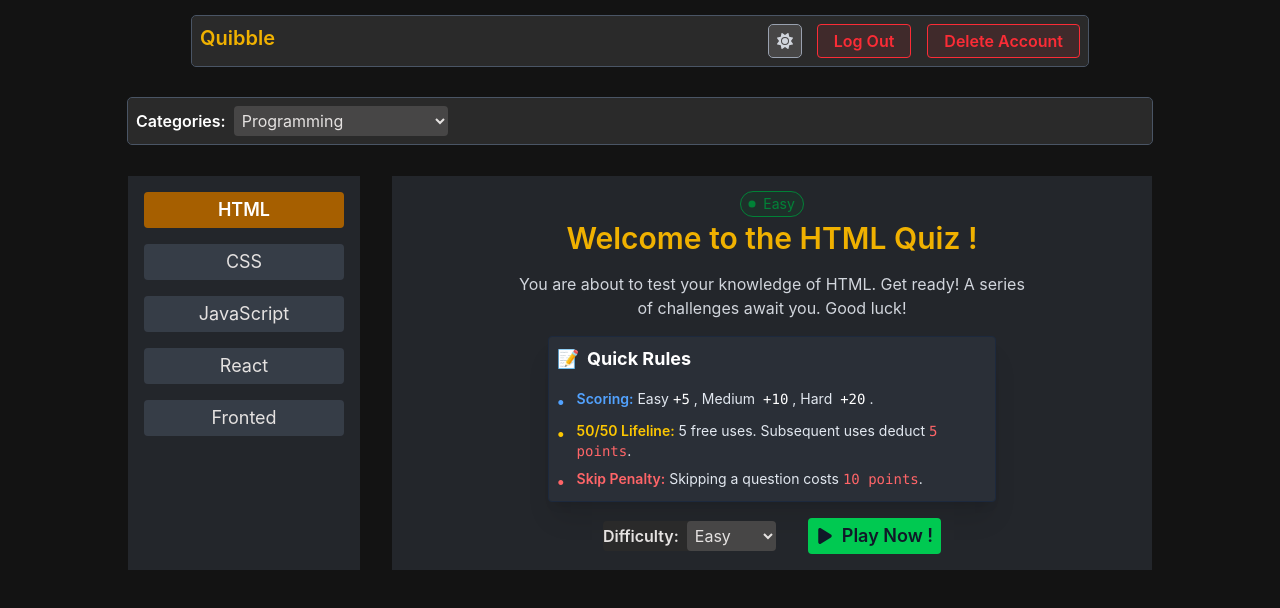
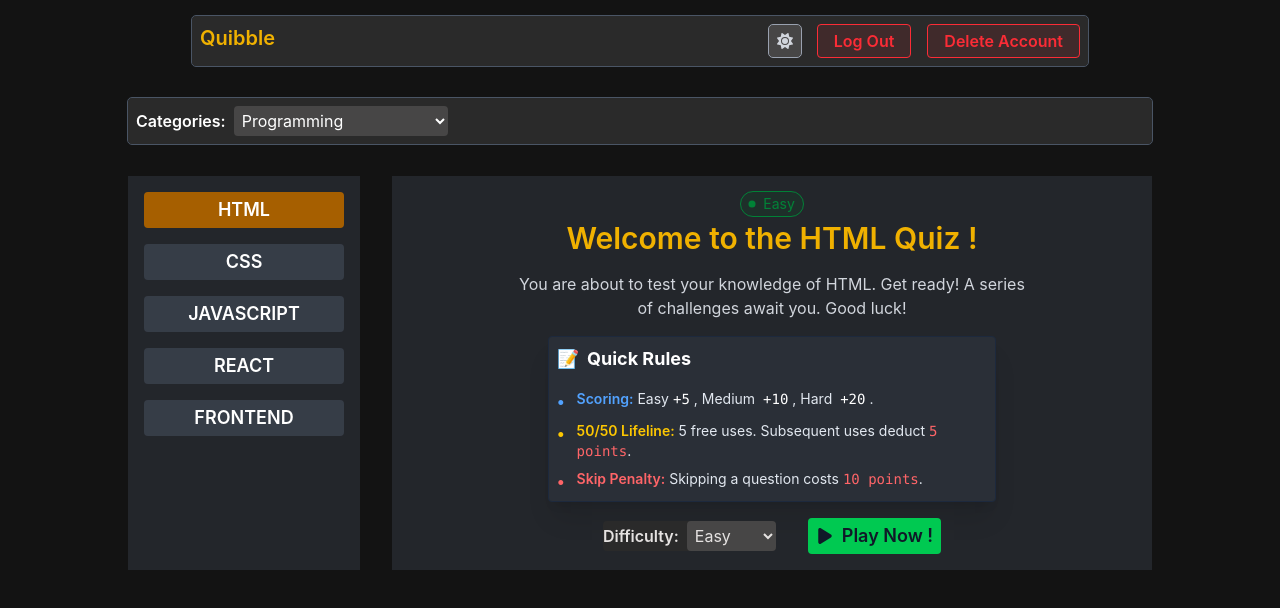
Before and after one commit to RaviCoderWallah/Quibble-Quiz-Web-App, a React (Vite) app: page /quiz in a window 1280 px wide. Both pictures are taken after typing "Sample", "name@example.com", "Sample123" into the empty fields and a click on the button "Sign Up Now". Shown: the top 608 px of the page. Built offline with nearby package versions, Linux system fonts and the light colour scheme.

Commit message:
feat: create QuizContext files and make useQuiz Hook.

```diff
--- a/src/Pages/QuizScreen.jsx
+++ b/src/Pages/QuizScreen.jsx
@@ -4,38 +4,34 @@ import useFetch from "../hooks/useFetch";
 import CategoryFilter from "../feature/quiz/CategoryFilter";
 import Sidebar from "../feature/quiz/Sidebar";
 import QuizGamePlayScreen from "../feature/quiz/QuizGamePlayContainer";
+import useQuiz from "../hooks/useQuiz";
 
-const DATA_URL = "/data/quiz-question.json";
+// const DATA_URL = "/data/quiz-question.json";
 
 const QuizScreen = () => {
   const { user, isLogged, isAuthLoaded } = useAuth();
-  const { data, error, loading } = useFetch(DATA_URL);
-  if (error) console.error(error);
+  // const { data, error, loading } = useFetch(DATA_URL);
+  // if (error) console.error(error);
+
+  const { activeCategory, allSubCategories, activeSubCategory, activeDifficulty, activeQuestionData } = useQuiz();
+  console.log(activeCategory, allSubCategories, activeSubCategory, activeDifficulty, activeQuestionData);
 
   //For Auth
-  if (!isAuthLoaded) {
-    return null;
-  }
+  if (!isAuthLoaded) return null;
+  if (!user) return <Navigate to="/signup" replace />;
+  if (!isLogged) return <Navigate to="/login" replace />;
 
-  if (!user) {
-    return <Navigate to="/signup" replace />;
-  }
-
-  if (!isLogged) {
-    return <Navigate to="/login" replace />;
-  }
+  // if (loading) return <h1>Loading quizes data....</h1>;
 
 
-  if (loading) return <h1>Loading quizes data....</h1>;
 
-  console.log(data, error, loading);
 
   return (
     <main className="max-w-5xl w-full mx-auto">
       <CategoryFilter />
       <div className="grid md:grid-cols-8 gap-8 my-8 min-h-80">
-        <Sidebar/>
-        <QuizGamePlayScreen/>
+        <Sidebar />
+        <QuizGamePlayScreen />
       </div>
     </main>
   );
--- /dev/null
+++ b/src/context/QuizContext.jsx
@@ -0,0 +1,61 @@
+import { createContext, useEffect, useState } from "react";
+import useFetch from "../hooks/useFetch";
+
+export const QuizContext = createContext();
+
+export const QuizContextProvider = ({ children }) => {
+    const [activeCategory, setActiveCategory] = useState("programming");
+    const [activeSubCategory, setActiveSubCategory] = useState("html");
+    const [activeDifficulty, setActiveDifficulty] = useState("easy");
+    const [activeQuestionData, setActiveQuestionData] = useState([]);
+
+    const { data } = useFetch("/data/quiz-question.json");
+    const [allSubCategories, setAllSubCategories] = useState([]);
+
+    useEffect(() => {
+        if (data && data[activeCategory]) {
+            const subCats = Object.keys(data[activeCategory]);
+            setAllSubCategories(subCats);
+
+            if (!subCats.includes(activeSubCategory)) {
+                setActiveSubCategory(subCats[0]);
+            }
+        }
+    }, [data, activeCategory]);
+
+    const changeCategory = (data) => {
+      setActiveCategory(data);
+    }
+
+    const changeSubCategory = (data) => {
+        setActiveSubCategory(data);
+    }
+
+    const changeDifficulty = (data) => {
+        setActiveDifficulty(data);
+    }
+
+    //Get Current Question Data Array.
+    useEffect(() => {
+        if (data && data[activeCategory] && data[activeCategory][activeSubCategory]) {
+            setActiveQuestionData(data[activeCategory][activeSubCategory][activeDifficulty] || []);
+        }
+    }, [data, activeCategory, activeSubCategory, activeDifficulty])
+
+    const userControlsData = {
+        activeCategory,
+        allSubCategories,
+        activeSubCategory,
+        activeDifficulty,
+        activeQuestionData,
+        changeCategory,
+        changeSubCategory,
+        changeDifficulty
+    }
+
+    return (
+        <QuizContext.Provider value={userControlsData}>
+            {children}
+        </QuizContext.Provider>
+    )
+}
--- a/src/feature/quiz/CategoryFilter.jsx
+++ b/src/feature/quiz/CategoryFilter.jsx
@@ -1,9 +1,19 @@
+import useQuiz from "../../hooks/useQuiz";
+
 const CategoryFilter = () => {
+  const { activeCategory, changeCategory } = useQuiz();
+
   return (
     <div className="bg-[#2a2a2a] rounded-sm outline-1 outline-gray-600 p-2">
       <div className="flex items-center gap-2">
         <p className="font-semibold text-white">Categories: </p>
-        <select name="" id="" className="bg-[#474646] p-1 rounded-sm">
+        <select
+          name="category"
+          id="category"
+          className="bg-[#474646] p-1 rounded-sm text-white"
+          value={activeCategory}
+          onChange={(e) => changeCategory(e.target.value)}
+        >
           <option value="programming">Programming</option>
           <option value="computer_fundamentals">Computer Fundamentals</option>
           <option value="GK">General Knowledge</option>
--- a/src/feature/quiz/QuizWelcomeScreen.jsx
+++ b/src/feature/quiz/QuizWelcomeScreen.jsx
@@ -58,7 +58,8 @@ const QuizWelcomeScreen = ({setIsWelcomeScreenShow}) => {
                         </select>
                     </div>
                 </div>
-                <button onClick={() => setIsWelcomeScreenShow((prev) => !prev)} className="flex items-center gap-2 bg-green-500 text-gray-900 px-2 py-1 text-lg font-semibold cursor-pointer rounded-sm"> <FaPlay /> Play Now ! </button>
+                <button onClick={() => setIsWelcomeScreenShow((prev) => !prev)}
+                className="flex items-center gap-2 bg-green-500 text-gray-900 px-2 py-1 text-lg font-semibold cursor-pointer rounded-sm hover:bg-green-400"> <FaPlay /> Play Now ! </button>
             </div>
         </div>
     )
--- a/src/feature/quiz/Sidebar.jsx
+++ b/src/feature/quiz/Sidebar.jsx
@@ -1,13 +1,23 @@
+import useQuiz from "../../hooks/useQuiz";
+
 const Sidebar = () => {
+  const { allSubCategories, activeSubCategory, changeSubCategory } = useQuiz();
+
   return (
-    <div className="bg-gray-600/30 col-span-2 flex flex-col gap-4 p-4">
-      <button className="bg-yellow-700 text-white font-semibold py-1 text-lg rounded-sm cursor-pointer hover:scale-105 transition-all ease-in-out duration-500">HTML</button>
-      <button className="bg-gray-600/50 py-1 text-lg rounded-sm  cursor-pointer hover:scale-110 transition-all ease-in-out duration-200">CSS</button>
-      <button className="bg-gray-600/50 py-1 text-lg rounded-sm  cursor-pointer hover:scale-110 transition-all ease-in-out duration-200">JavaScript</button>
-      <button className="bg-gray-600/50 py-1 text-lg rounded-sm  cursor-pointer hover:scale-110 transition-all ease-in-out duration-200">React</button>
-      <button className="bg-gray-600/50 py-1 text-lg rounded-sm  cursor-pointer hover:scale-110 transition-all ease-in-out duration-200">Fronted</button>
+    <div className="bg-gray-600/30 col-span-2 flex flex-col gap-4 p-4 overflow-y-auto max-h-[500px]">
+      {allSubCategories.map((subCat) => (
+        <button
+          key={subCat}
+          onClick={() => changeSubCategory(subCat)}
+          className={`${
+            activeSubCategory === subCat ? "bg-yellow-700" : "bg-gray-600/50"
+          } text-white font-semibold uppercase py-1 text-lg rounded-sm cursor-pointer hover:scale-105 transition-all ease-in-out duration-300`}
+        >
+          {subCat.replace("_", " ")}
+        </button>
+      ))}
     </div>
-  )
-}
+  );
+};
 
-export default Sidebar
+export default Sidebar;
--- /dev/null
+++ b/src/hooks/useQuiz.js
@@ -0,0 +1,10 @@
+import { useContext } from "react"
+import { QuizContext } from "../context/QuizContext"
+
+export default function useQuiz(){
+    const context = useContext(QuizContext);
+    if(!context){
+        throw new Error("QuizProvided must be wrapped in your main Componenet.")
+    }
+    return context;
+}
--- a/src/main.jsx
+++ b/src/main.jsx
@@ -1,23 +1,27 @@
 import { createRoot } from "react-dom/client";
 import { createBrowserRouter, RouterProvider } from "react-router-dom";
+
+//CSS
+import "./index.css";
 
 //Pages
 import App from "./App.jsx";
 import WelcomeScreen from "./Pages/WelcomeScreen";
 import SignUpScreen from "./Pages/SignupScreen.jsx";
 import LoginScreen from "./Pages/LoginScreen.jsx";
+import QuizScreen from "./Pages/QuizScreen.jsx";
 
-//CSS
-import "./index.css";
 import { AuthProvider } from "./context/AuthContext.jsx";
-import QuizScreen from "./Pages/QuizScreen.jsx";
+import { QuizContextProvider } from "./context/QuizContext.jsx";
 
 const router = createBrowserRouter([
   {
     path: "/",
     element: (
       <AuthProvider>
-        <App />
+        <QuizContextProvider>
+          <App />
+        </QuizContextProvider>
       </AuthProvider>
     ),
     children: [
```
